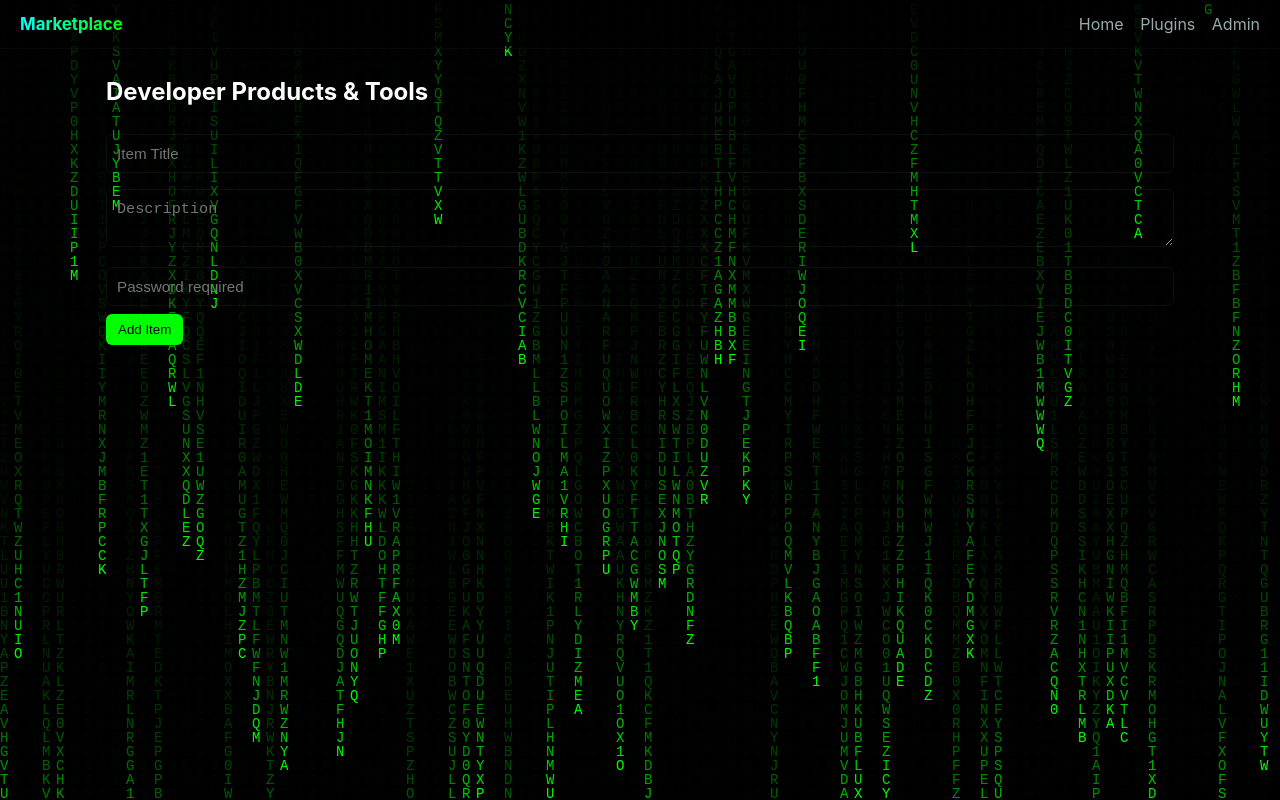
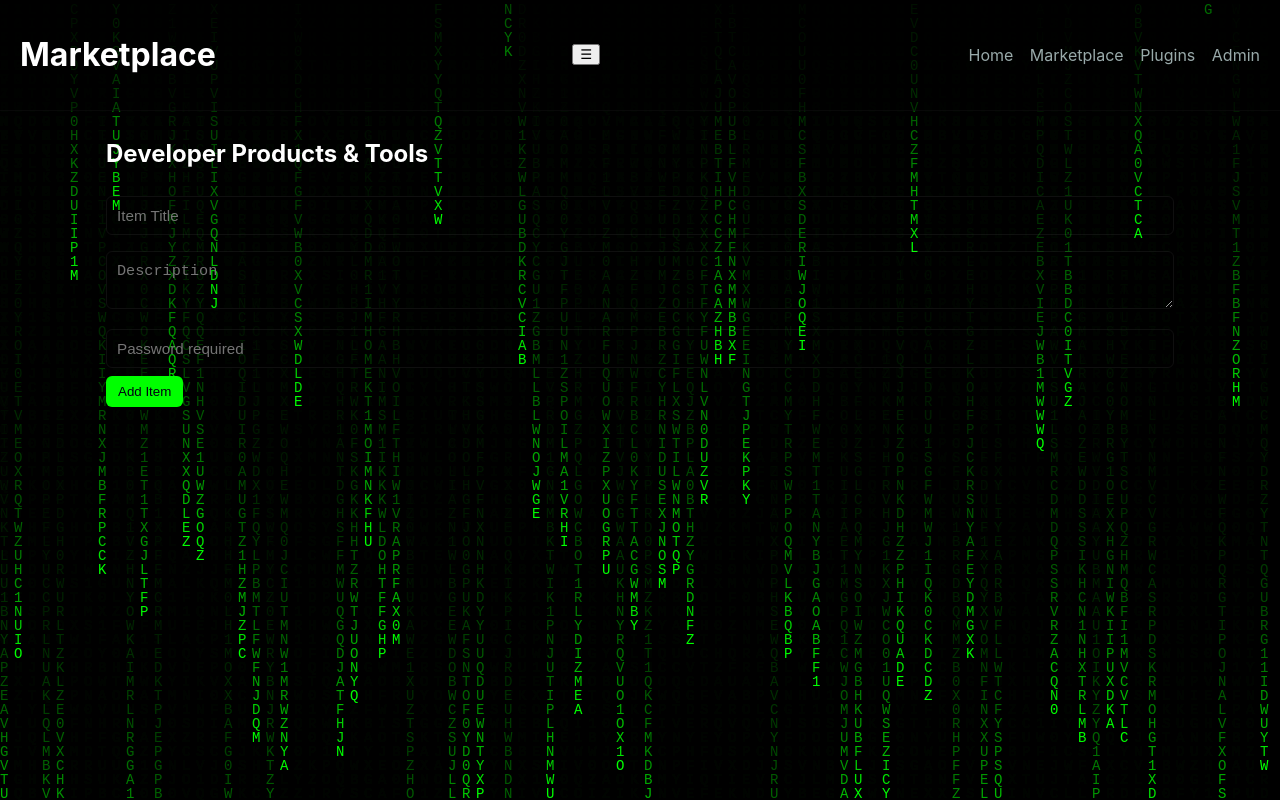
Before and after one commit to cyberxdevsofficial/Plugin-Site, a plain HTML site: page marketplace.html in a window 1280 px wide. Drawn offline with Linux system fonts and the light colour scheme.

Commit message:
Update marketplace.html

```diff
--- a/marketplace.html
+++ b/marketplace.html
@@ -9,9 +9,11 @@
   <canvas id="matrixBackground"></canvas>
 
   <header class="site-header">
-    <div class="brand"><h1>Marketplace</h1></div>
-    <nav>
+    <h1>Marketplace</h1>
+    <button class="menu-toggle" onclick="toggleMenu()">☰</button>
+    <nav id="menuNav">
       <a href="index.html">Home</a>
+      <a href="marketplace.html">Marketplace</a>
       <a href="plugins.html">Plugins</a>
       <a href="admin.html">Admin</a>
     </nav>
```
